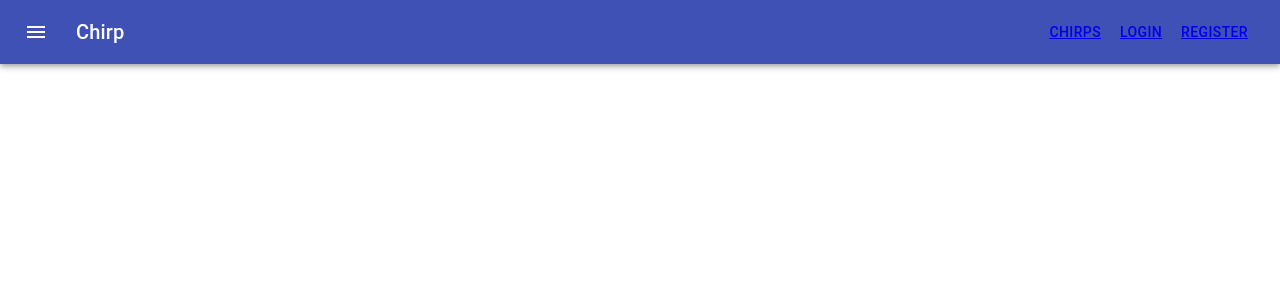
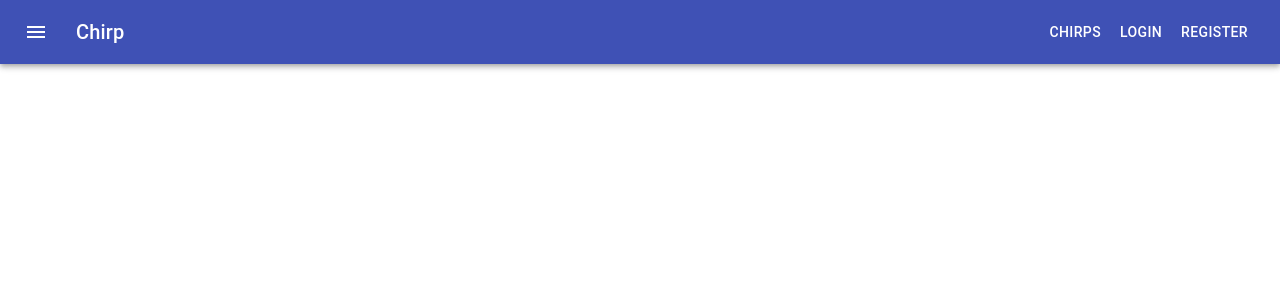
Before and after one commit to Corporate-Drone/chirp-app, a React (Create React App) app in the folder frontend/: page / in a window 1280 px wide. Shown: the top 300 px of the page. Built offline with nearby package versions, Linux system fonts and the light colour scheme.

Commit message:
fixed navbar buttons

```diff
--- a/frontend/src/App.js
+++ b/frontend/src/App.js
@@ -1,5 +1,6 @@
 import React, { useState, useCallback, useEffect, useContext } from 'react';
 import { BrowserRouter as Router, Route, Redirect, Switch, useHistory } from 'react-router-dom';
+import axios from 'axios';
 
 import Login from './user/pages/Login';
 import Register from './user/pages/Register';
@@ -27,6 +28,13 @@ function App() {
     setIsLoggedIn(false);
     setUserId(null);
     setUsername(null);
+    axios.post('http://localhost:5000/auth/logout')
+      .then(response => {
+        // console.log(response.data)
+        if (response.status === 200) {
+          console.log(response.data)
+        }
+      })
   }, []);
 
   let routes;
--- a/frontend/src/shared/components/Navigation/Navbar.js
+++ b/frontend/src/shared/components/Navigation/Navbar.js
@@ -6,7 +6,7 @@ import Typography from '@material-ui/core/Typography';
 import Button from '@material-ui/core/Button';
 import IconButton from '@material-ui/core/IconButton';
 import MenuIcon from '@material-ui/icons/Menu';
-import { NavLink } from 'react-router-dom';
+import { NavLink, Link } from 'react-router-dom';
 
 import { AuthContext } from '../../context/auth-context';
 
@@ -38,16 +38,19 @@ export default function ButtonAppBar() {
           </Typography>
                     {/* <Button color="inherit">Login</Button>
                     <Button color="inherit">Register</Button> */}
-                    <Button color="inherit">
-                        <NavLink to="/chirps">Chirps</NavLink>
+                    <Button component={Link} color="inherit" to="/chirps">
+                        {/* <NavLink to="/chirps">Chirps</NavLink> */}
+                        Chirps
                     </Button>
                     {!auth.isLoggedIn &&
-                        <Button color="inherit">
-                            <NavLink to="/auth/login">Login</NavLink>
+                        <Button component={Link} to="/auth/login" color="inherit">
+                        Login
+                            {/* <NavLink to="/auth/login">Login</NavLink> */}
                         </Button>}
                     {!auth.isLoggedIn &&
-                        <Button color="inherit">
-                            <NavLink to="/auth/register">Register</NavLink>
+                        <Button component={Link} to="/auth/register" color="inherit">
+                        {/* <NavLink to="/auth/register">Register</NavLink> */}
+                        Register
                         </Button>}
                     {auth.isLoggedIn &&
                         <Button color="inherit" onClick={auth.logout}>
```
